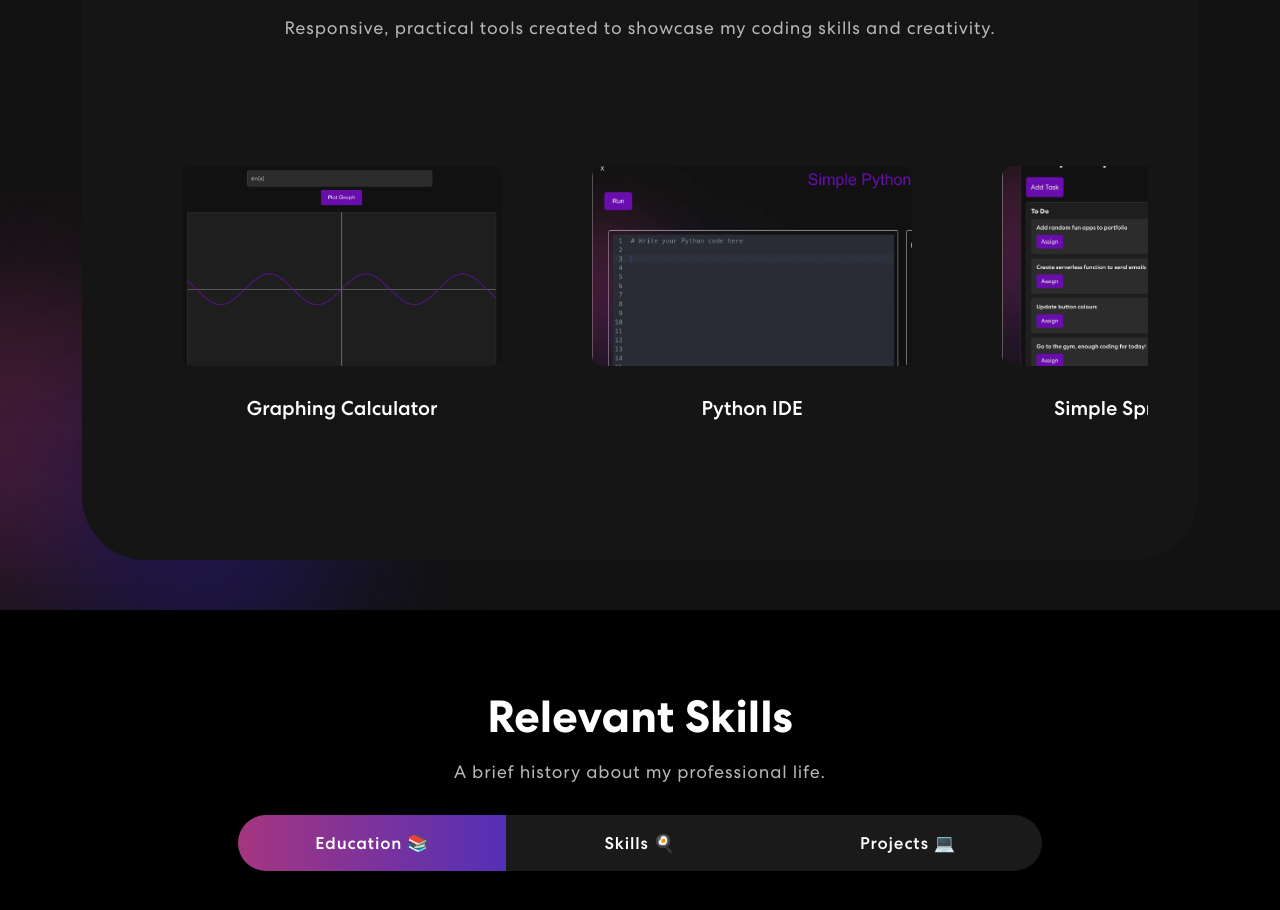
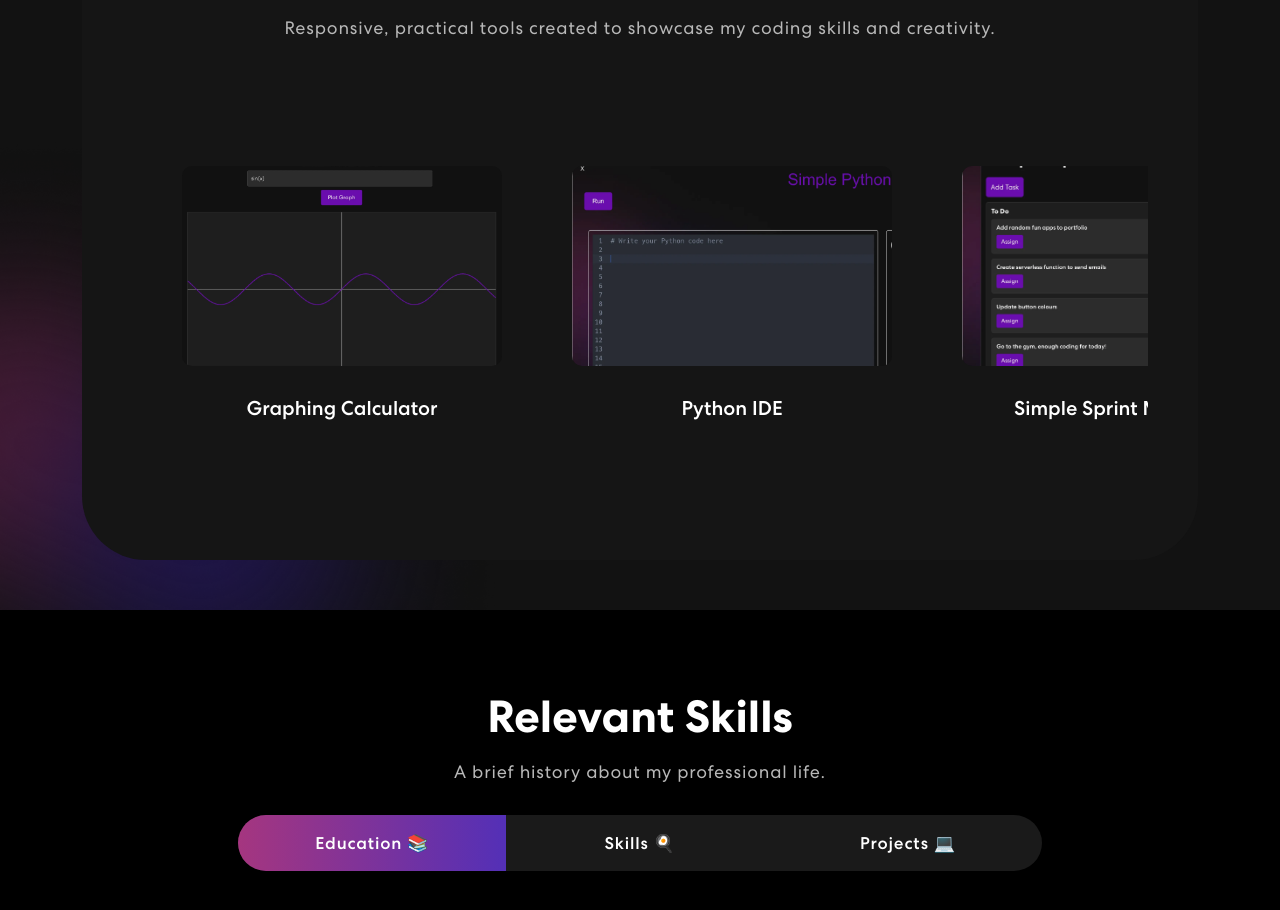
Before and after one commit to arash-esfandiari/portfolio, a React (Create React App) app: page / in a window 1280 px wide. Shown: the part 842-1752 px from the top of the page. Built offline with nearby package versions, Linux system fonts and the light colour scheme; no server answers.

Commit message:
Created Harmony. Changed the app slider

```diff
--- a/src/App.css
+++ b/src/App.css
@@ -328,7 +328,7 @@ nav.navbar .navbar-toggler[aria-expanded="true"] .navbar-toggler-icon {
 }
 .horizontal-slider {
   display: flex;
-  gap: 30px; /* Larger gap for desktop */
+  gap: 10px; /* Larger gap for desktop */
   overflow-x: auto;
   padding: 20px; /* Add space to the left of the first item */
   scroll-behavior: smooth;
```
